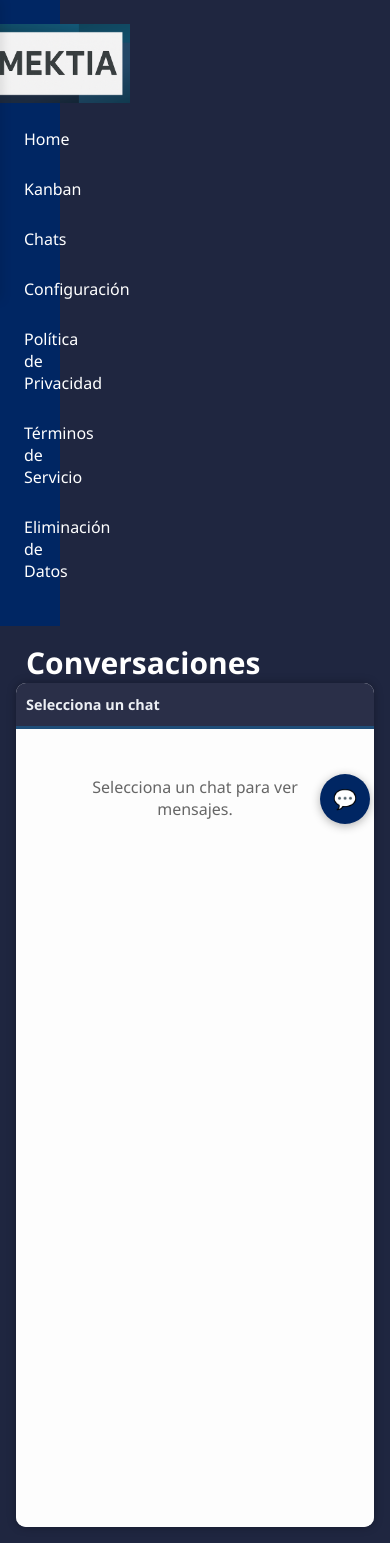
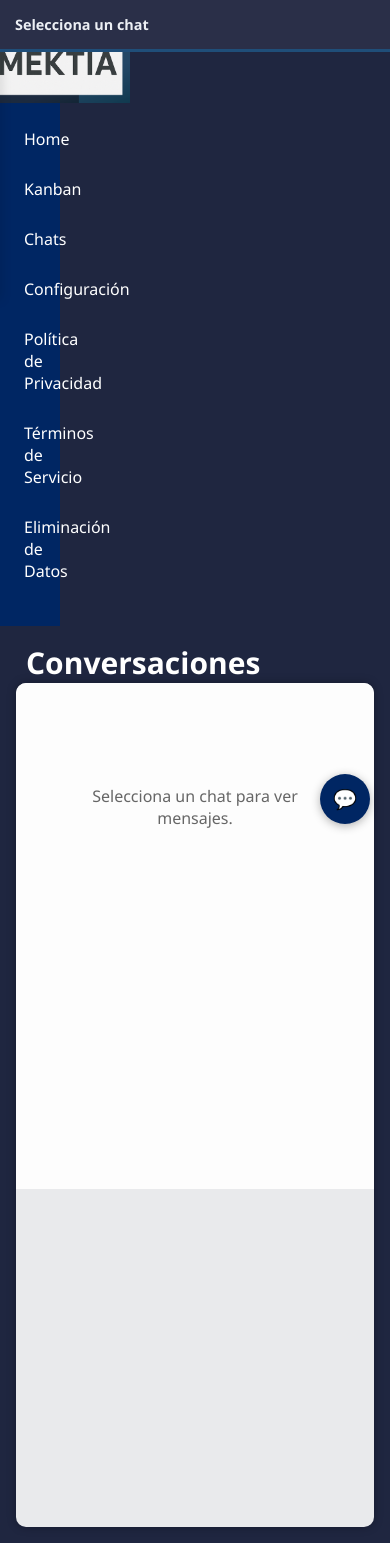
Before and after one commit to Mektiaventas/Whatsmektia, a Flask app: page /chats in a window 390 px wide. Run offline with Flask 3, Linux system fonts and the light colour scheme; data that the repository does not hold is empty.

Commit message:
fix colores de texto chats1

```diff
--- a/static/css/styles.css
+++ b/static/css/styles.css
@@ -1219,3 +1219,125 @@ body {
         margin: 0 !important;
     }
 }
+/* ========== SOLUCIÓN TEMPORAL URGENTE ========== */
+/* Fuerza los colores y posiciones aunque haya conflictos */
+
+/* 1. Mensaje de IA ACTIVA - FIX DEFINITIVO */
+.ia-active-message,
+div[style*="background: #e3f2fd"],
+div[style*="background:#e3f2fd"] {
+    background: #e3f2fd !important;
+    border: 2px solid #bbdefb !important;
+    padding: 15px !important;
+    border-radius: 8px !important;
+    text-align: center !important;
+    margin: 10px !important;
+}
+
+.ia-active-message p,
+div[style*="background: #e3f2fd"] p,
+div[style*="background:#e3f2fd"] p {
+    color: #000000 !important; /* NEGRO PURO - máximo contraste */
+    font-weight: bold !important;
+    margin: 0 !important;
+    font-size: 14px !important;
+}
+
+/* 2. Mensaje de "Selecciona un chat" */
+.no-chat-selected-message {
+    background: #fff3cd !important; /* Amarillo claro */
+    border: 2px solid #ffeaa7 !important;
+    padding: 20px !important;
+    border-radius: 8px !important;
+    text-align: center !important;
+    margin: 20px !important;
+}
+
+.no-chat-selected-message p {
+    color: #856404 !important; /* Amarillo oscuro */
+    font-weight: bold !important;
+    margin: 0 !important;
+    font-size: 16px !important;
+}
+
+/* 3. HEADER TEMPORAL - lo fijamos arriba SIEMPRE */
+.chat-panel-header {
+    position: sticky !important;
+    top: 0 !important;
+    z-index: 1000 !important;
+    background: #2a2f48 !important;
+    padding: 15px !important;
+    margin: 0 !important;
+    border-bottom: 3px solid #1f4e79 !important;
+}
+
+/* 4. RESET COMPLETO del layout para móvil */
+@media (max-width: 768px) {
+    .chat-layout-v2 {
+        display: block !important;
+        height: auto !important;
+    }
+
+    .chat-panel-v2 {
+        display: block !important;
+        height: auto !important;
+        min-height: 100vh !important;
+    }
+
+    .msgs-wrap-v2 {
+        padding: 20px 15px !important;
+        min-height: 60vh !important;
+    }
+
+    /* Fuerza el header arriba de TODO */
+    .chat-panel-header {
+        position: fixed !important;
+        top: 0 !important;
+        left: 0 !important;
+        right: 0 !important;
+        width: 100% !important;
+    }
+
+    /* Compensa el espacio del header fijo */
+    .msgs-wrap-v2 {
+        padding-top: 70px !important;
+        padding-bottom: 100px !important;
+    }
+
+    /* Formulario fijo abajo */
+    .reply-form,
+    .ia-active-message {
+        position: fixed !important;
+        bottom: 0 !important;
+        left: 0 !important;
+        right: 0 !important;
+        background: white !important;
+        padding: 15px !important;
+        z-index: 1001 !important;
+        margin: 0 !important;
+        border-top: 3px solid #1f4e79 !important;
+    }
+}
+
+/* 5. Asegurar que los mensajes se vean BIEN */
+.msg-box {
+    background: #ffffff !important;
+    border: 1px solid #ddd !important;
+    color: #000000 !important;
+    margin: 10px 0 !important;
+}
+
+.msg-user {
+    background: #e6f7ff !important;
+    border: 1px solid #91d5ff !important;
+}
+
+.msg-ai {
+    background: #fff7e6 !important;
+    border: 2px solid #ffd591 !important;
+}
+
+.msg-meta {
+    color: #666666 !important;
+    font-size: 12px !important;
+}
```
